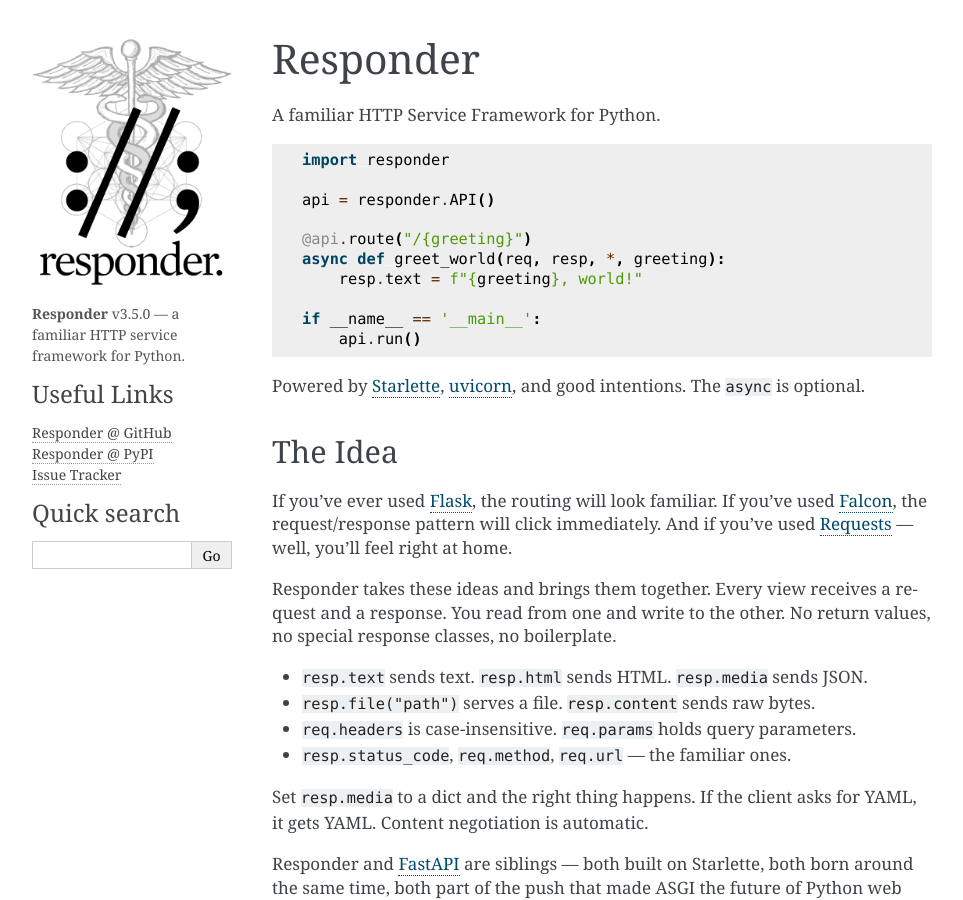
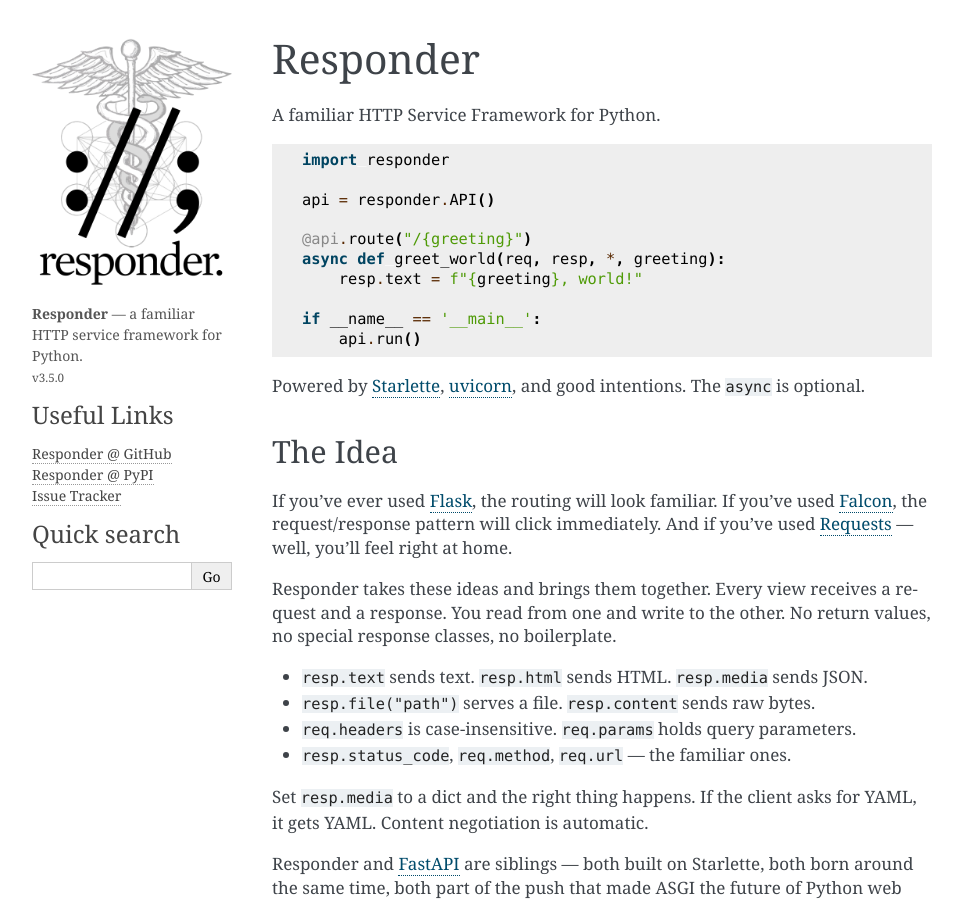
Before and after one commit to kennethreitz/responder, a Sphinx documentation site: the page built from docs/source/index.rst, in a window 1280 px wide and 900 px high. Shown: the whole window, without its empty margins (148-1111 px from the left). Built offline with Sphinx 7.4.7, drawn with Linux system fonts in a browser that asks for light colours.

Commit message:
Move version below tagline in docs sidebar
Co-Authored-By: Claude Opus 4.6 (1M context) <noreply@anthropic.com>

```diff
--- a/docs/source/_templates/sidebarintro.html
+++ b/docs/source/_templates/sidebarintro.html
@@ -4,7 +4,9 @@
   </a>
 </p>
 <p>
-  <strong>Responder</strong> v{{ version }} — a familiar HTTP service framework for Python.
+  <strong>Responder</strong> — a familiar HTTP service framework for Python.
+  <br />
+  <small>v{{ version }}</small>
 </p>
 <h3>Useful Links</h3>
 <ul>
```
